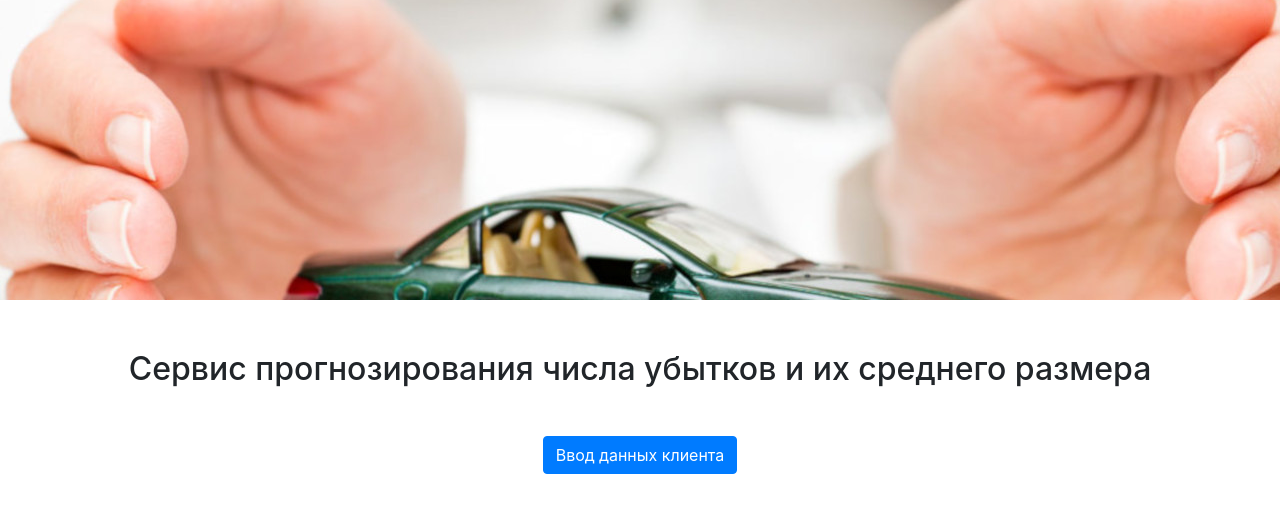
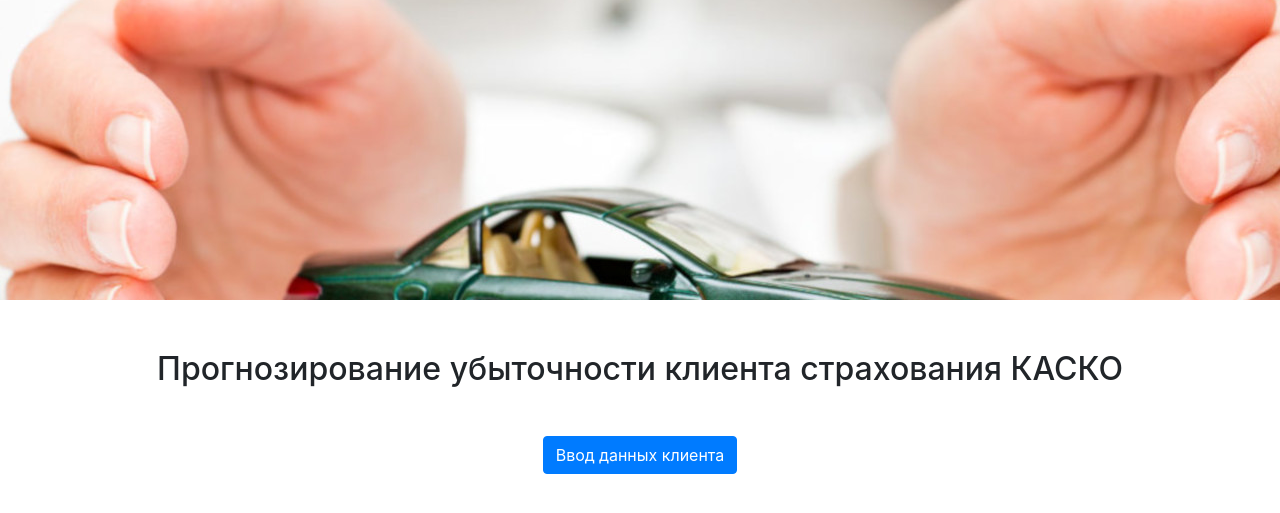
Before and after one commit to Brutalfacepalm/heroku_demo, a Flask app: page / in a window 1280 px wide. Shown: the top 513 px of the page. Run offline with Flask 2, Linux system fonts and the light colour scheme; some libraries are stand-ins or nearby versions.

Commit message:
Update index.html

```diff
--- a/templates/index.html
+++ b/templates/index.html
@@ -26,7 +26,7 @@
   <main role="main" class="container">
     <div class="starter-template py-5 px-3">
     {% block content %}
-      <h2 class="text-center">Сервис прогнозирования числа убытков и их среднего размера</h2>
+      <h2 class="text-center">Прогнозирование убыточности клиента страхования КАСКО</h2>
       <br>
       <div class="text-center">
         <p></p>
```
